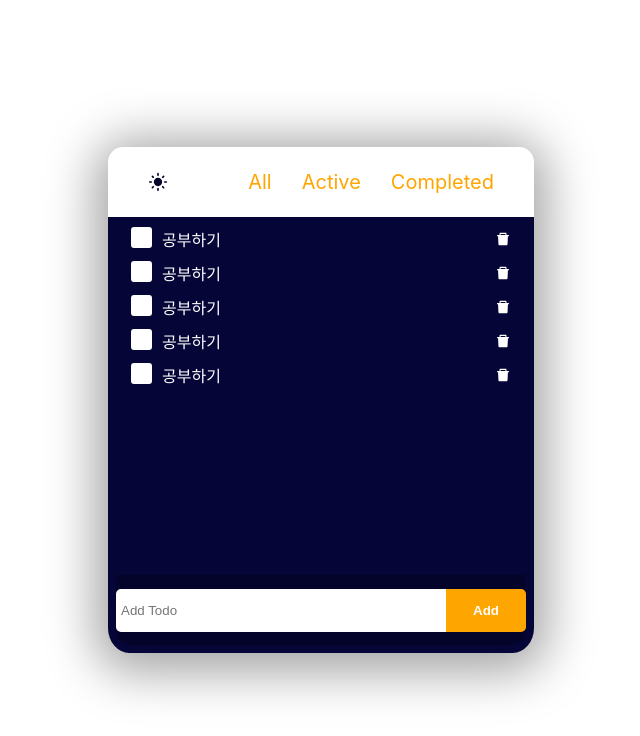
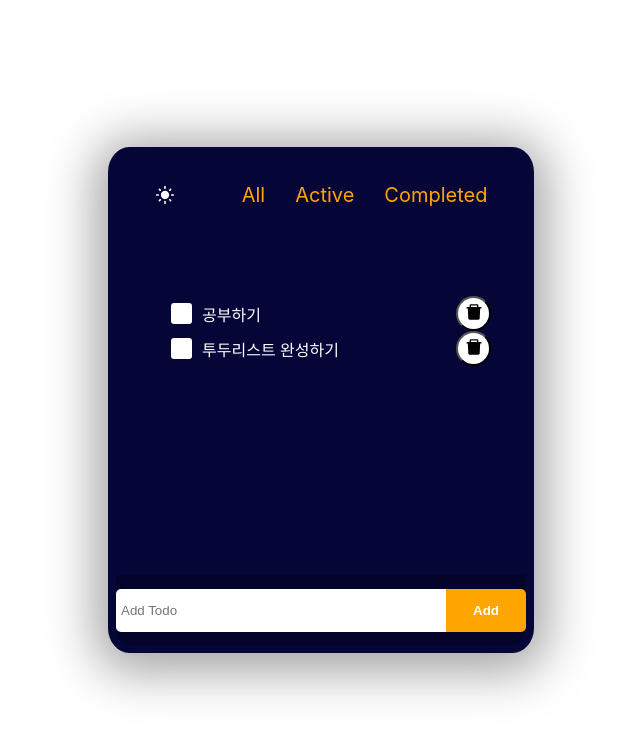
Before and after one commit to daaraam/dream-todolist, a React (Create React App) app: page / in a window 1280 px wide. Shown: the top 736 px of the page, without its empty margins (319-959 px from the left). Built offline with nearby package versions, Linux system fonts and the light colour scheme.

Commit message:
feat: 추가, 삭제, 체크박스 css 구현

```diff
--- a/package.json
+++ b/package.json
@@ -10,6 +10,8 @@
     "react-dom": "^18.2.0",
     "react-icons": "^4.10.1",
     "react-scripts": "5.0.1",
+    "react-uuid": "^2.0.0",
+    "uuid": "^9.0.0",
     "web-vitals": "^2.1.4"
   },
   "scripts": {
--- a/src/App.css
+++ b/src/App.css
@@ -29,14 +29,12 @@
 }
 
 .nav {
-  color: rgb(4, 4, 43);
+  color: rgb(255 255 255);
   display: flex;
   align-items: center;
-  background-color: white;
   border-radius: 15px 15px 0 0;
   height: 70px;
   font-size: 15pt;
-  margin: -13px;
   justify-content: space-around;
 }
 
@@ -46,9 +44,12 @@
   color: orange;
 }
 
+
 .article {
   margin: 10px;
-  margin-bottom: 170px;
+  height: 250px;
+  overflow: auto;
+  margin-right: 30px;
 }
 
 .footer {
@@ -85,15 +86,20 @@ input[type="checkbox"] {
 
 .li {
   display: flex;
-  justify-content: space-between;
-  align-items: center;
-  margin-bottom: 10px;
+  flex-direction: column;
+}
+
+.articleTopSpan {
+  display: flex;
+  justify-content: space-between
 }
 
 .articleSpan {
   display: flex;
   gap: 10px;
+  align-items: center;
 }
+
 
 input[type="checkbox"]+label {
   display: inline-block;
@@ -103,9 +109,12 @@ input[type="checkbox"]+label {
   background-color: white;
   position: relative;
   border-radius: 3px;
+  cursor: pointer;
 }
 
-input[id="check1"]:checked+label::after {
+
+/* 체크박스가 선택되었을 때 스타일 변경 */
+input[type='checkbox']:checked+label::after {
   content: '✔';
   font-size: 15px;
   width: 15px;
@@ -120,5 +129,13 @@ input[id="check1"]:checked+label::after {
   align-items: center;
   justify-content: center;
   border-radius: 3px;
+  cursor: pointer;
+}
 
+.deleteBtn {
+  background-color: white;
+  border-radius: 100%;
+  height: 35px;
+  width: 35px;
+  cursor: pointer;
 }
--- a/src/App.js
+++ b/src/App.js
@@ -1,17 +1,15 @@
 import React from 'react';
 
 import './App.css';
-import Article from './Components/Article';
-import Footer from './Components/Footer';
-import Nav from './Components/Nav';
+import SelectNavBar from './Components/SelectNavBar';
+import TodoList from './Components/TodoList';
 
 export default function App() {
 	return (
 		<div className="backgroundContainer">
 			<div className="todoContainer">
-				<Nav />
-				<Article />
-				<Footer />
+				<SelectNavBar />
+				<TodoList />
 			</div>
 		</div>
 	);
--- a/src/Components/Article.jsx
+++ /dev/null
@@ -1,48 +0,0 @@
-import { AiFillDelete } from 'react-icons/ai';
-
-export default function Article() {
-	return (
-		<article className="article">
-			<li className="li">
-				<span className="articleSpan">
-					<input type="checkbox" id="check1" />
-					<label for="check1"></label>
-					공부하기
-				</span>
-				<AiFillDelete />
-			</li>
-			<li className="li">
-				<span className="articleSpan">
-					<input type="checkbox" id="check1" />
-					<label for="check1"></label>
-					공부하기
-				</span>
-				<AiFillDelete />
-			</li>
-			<li className="li">
-				<span className="articleSpan">
-					<input type="checkbox" id="check1" />
-					<label for="check1"></label>
-					공부하기
-				</span>
-				<AiFillDelete />
-			</li>
-			<li className="li">
-				<span className="articleSpan">
-					<input type="checkbox" id="check1" />
-					<label for="check1"></label>
-					공부하기
-				</span>
-				<AiFillDelete />
-			</li>
-			<li className="li">
-				<span className="articleSpan">
-					<input type="checkbox" id="check1" />
-					<label for="check1"></label>
-					공부하기
-				</span>
-				<AiFillDelete />
-			</li>
-		</article>
-	);
-}
--- a/src/Components/Footer.jsx
+++ /dev/null
@@ -1,8 +0,0 @@
-export default function Footer() {
-	return (
-		<footer className="footer">
-			<input className="input" placeholder="Add Todo" />
-			<button className="button">Add</button>
-		</footer>
-	);
-}
--- a/src/Components/Nav.jsx
+++ b/src/Components/SelectNavBar.jsx
@@ -1,6 +1,6 @@
 import { MdLightMode } from 'react-icons/md';
 
-export default function Nav() {
+export default function SelectNavBar() {
 	return (
 		<nav className="nav">
 			<MdLightMode />
--- /dev/null
+++ b/src/Components/TodoList.jsx
@@ -0,0 +1,83 @@
+import { useState } from 'react';
+import { AiFillDelete } from 'react-icons/ai';
+import uuid from 'react-uuid';
+
+export default function TodoList() {
+	const [write, setWrite] = useState('');
+	const [todos, setTodos] = useState([
+		{
+			id: uuid(),
+			text: '공부하기',
+			status: 'active',
+		},
+		{
+			id: uuid(),
+			text: '투두리스트 완성하기',
+			status: 'active',
+		},
+	]);
+
+	const writeOnchangeHandler = e => {
+		setWrite(e.target.value);
+	};
+
+	const addButtonHandler = event => {
+		event.preventDefault();
+		const newTodo = {
+			id: uuid(),
+			text: write,
+			status: 'active',
+		};
+		if (write.trim() === '') {
+			return;
+		}
+		setTodos([...todos, newTodo]);
+		setWrite('');
+	};
+
+	const delBtnClickHandler = id => {
+		const filteredTodo = todos.filter(item => item.id !== id);
+		setTodos(filteredTodo);
+	};
+
+	const handleChange = (e, id) => {
+		const status = e.target.checked ? 'completed' : 'active';
+		setTodos(todos.map(item => (item.id === id ? { ...item, status } : item)));
+	};
+
+	return (
+		<>
+			<article className="article">
+				<ul>
+					<li className="li">
+						{todos.map(item => (
+							<span className="articleTopSpan" key={item.id}>
+								<span className="articleSpan">
+									<input
+										type="checkbox"
+										id={`checkbox-${item.id}`}
+										checked={item.status === 'completed'}
+										onChange={e => handleChange(e, item.id)}
+									/>
+									<label htmlFor={`checkbox-${item.id}`}></label>
+									{item.text}
+								</span>
+								<button className="deleteBtn" onClick={() => delBtnClickHandler(item.id)}>
+									<AiFillDelete size={20} />
+								</button>
+							</span>
+						))}
+					</li>
+				</ul>
+			</article>
+			<footer className="footer">
+				<form onSubmit={addButtonHandler}>
+					<input className="input" placeholder="Add Todo" value={write} onChange={writeOnchangeHandler} />
+					<button className="button" type="submit" onClick={addButtonHandler}>
+						Add
+					</button>
+				</form>
+			</footer>
+		</>
+	);
+}
```
Also changed, not shown: 1 other file (tests, documents, lock files or other folders).
